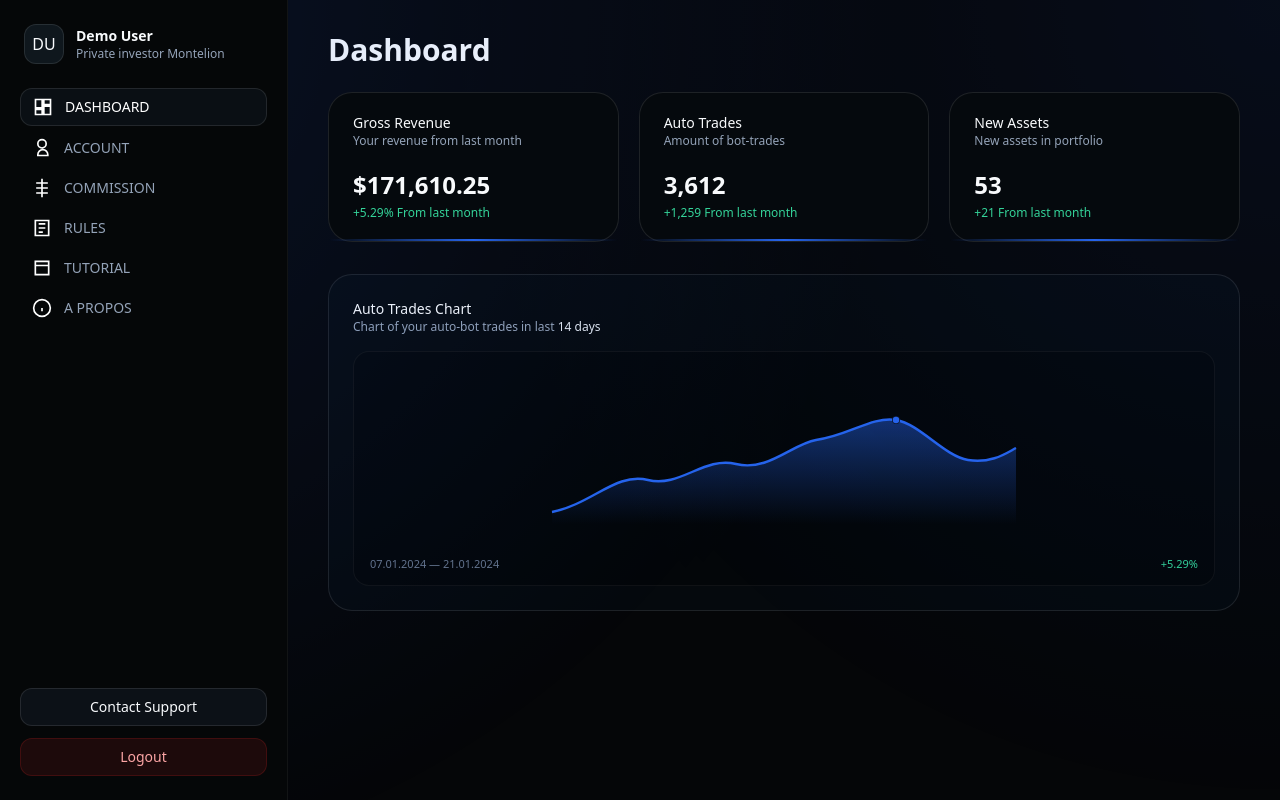
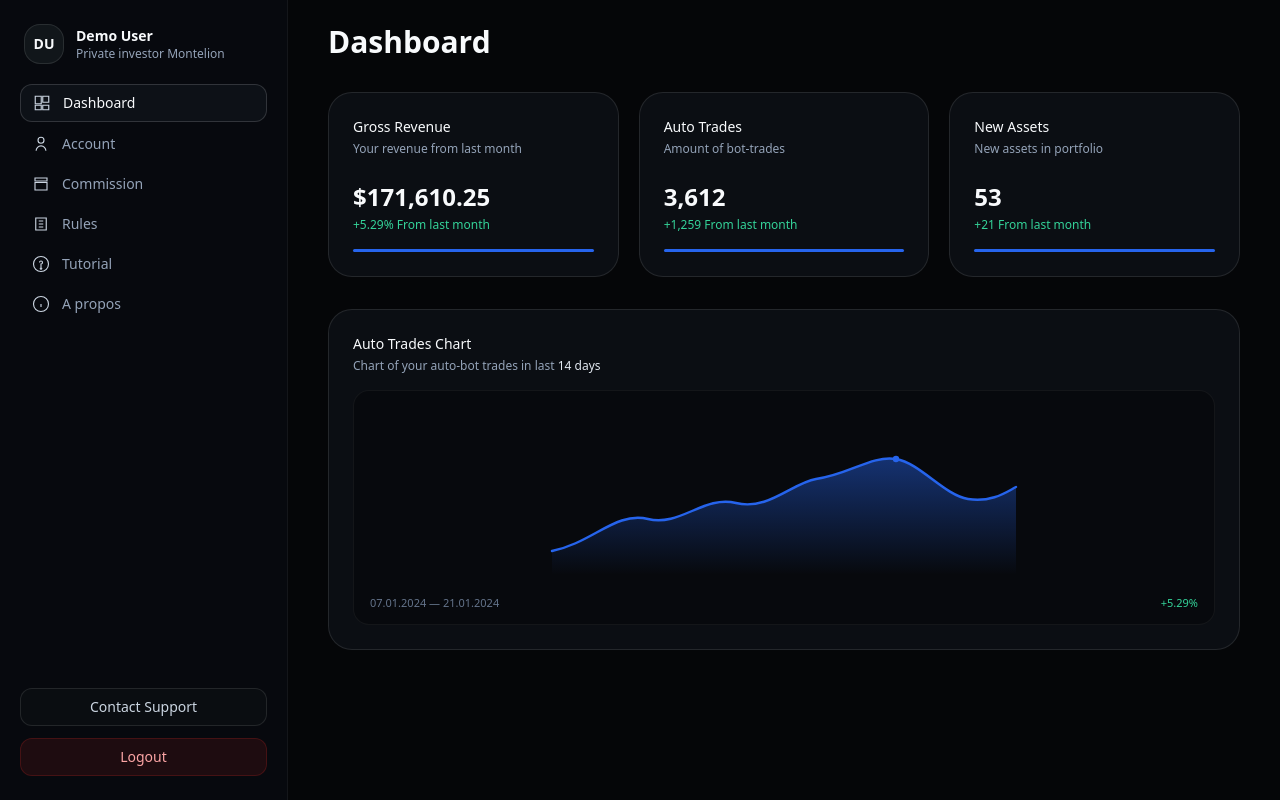
Before and after one commit to montelioncapital/montelion-app-v1, a Next.js app: page /dashboard in a window 1280 px wide. Built offline with nearby package versions, Linux system fonts and the light colour scheme.

Commit message:
Update page.jsx

```diff
--- a/app/dashboard/page.jsx
+++ b/app/dashboard/page.jsx
@@ -2,57 +2,49 @@
 
 const brandBlue = "#2664EC";
 
-/* -------------------- SVG ICONS -------------------- */
+/* ------------------ SVG ICONS (thin) ------------------ */
 const IconDashboard = () => (
-  <svg className="w-5 h-5" fill="none" stroke="white" strokeWidth="2" viewBox="0 0 24 24">
-    <path d="M3 13h8V3H3v10Zm0 8h8v-6H3v6Zm10 0h8V11h-8v10Zm0-18v6h8V3h-8Z" />
+  <svg width="18" height="18" viewBox="0 0 24 24" fill="none" stroke="currentColor" strokeWidth="1.5">
+    <path d="M3 13h8V3H3v10zM13 21h8v-6h-8v6zM13 3v8h8V3h-8zM3 21h8v-6H3v6z" />
   </svg>
 );
 
-const IconUser = () => (
-  <svg className="w-5 h-5" fill="none" stroke="white" strokeWidth="2" viewBox="0 0 24 24">
-    <path d="M12 12a5 5 0 1 0-5-5 5 5 0 0 0 5 5Zm7 9v-1a6 6 0 0 0-12 0v1Z" />
+const IconAccount = () => (
+  <svg width="18" height="18" viewBox="0 0 24 24" fill="none" stroke="currentColor" strokeWidth="1.5">
+    <circle cx="12" cy="7" r="4" />
+    <path d="M5.5 21a6.5 6.5 0 0 1 13 0" />
   </svg>
 );
 
 const IconCommission = () => (
-  <svg className="w-5 h-5" fill="none" stroke="white" strokeWidth="2" viewBox="0 0 24 24">
-    <path d="M12 1v22M5 6h14M5 12h14M5 18h14" />
+  <svg width="18" height="18" viewBox="0 0 24 24" fill="none" stroke="currentColor" strokeWidth="1.5">
+    <path d="M4 4h16v4H4zM4 10h16v10H4z" />
   </svg>
 );
 
 const IconRules = () => (
-  <svg className="w-5 h-5" fill="none" stroke="white" strokeWidth="2" viewBox="0 0 24 24">
-    <path d="M4 3h16v18H4zM8 7h8M8 12h8M8 17h5" />
+  <svg width="18" height="18" viewBox="0 0 24 24" fill="none" stroke="currentColor" strokeWidth="1.5">
+    <path d="M5 4h14v16H5z" />
+    <path d="M9 8h6M9 12h6M9 16h6" />
   </svg>
 );
 
 const IconTutorial = () => (
-  <svg className="w-5 h-5" fill="none" stroke="white" strokeWidth="2" viewBox="0 0 24 24">
-    <path d="M4 4h16v16H4zM4 9h16" />
+  <svg width="18" height="18" viewBox="0 0 24 24" fill="none" stroke="currentColor" strokeWidth="1.5">
+    <circle cx="12" cy="12" r="10" />
+    <path d="M12 16v-4a2 2 0 1 0-2-2" />
+    <circle cx="12" cy="18" r="1" />
   </svg>
 );
 
 const IconAbout = () => (
-  <svg className="w-5 h-5" fill="none" stroke="white" strokeWidth="2" viewBox="0 0 24 24">
+  <svg width="18" height="18" viewBox="0 0 24 24" fill="none" stroke="currentColor" strokeWidth="1.5">
     <circle cx="12" cy="12" r="10" />
     <path d="M12 16v-4M12 8h.01" />
   </svg>
 );
 
-export default function DashboardPage() {
-  const userName = "Demo User";
-  const initials = "DU";
-
-  const menu = [
-    { label: "Dashboard", icon: <IconDashboard />, active: true },
-    { label: "Account", icon: <IconUser /> },
-    { label: "Commission", icon: <IconCommission /> },
-    { label: "Rules", icon: <IconRules /> },
-    { label: "Tutorial", icon: <IconTutorial /> },
-    { label: "A Propos", icon: <IconAbout /> },
-  ];
-
+/* ------------------ TOP STATS ------------------ */
 const topStats = [
   {
     label: "Gross Revenue",
@@ -74,149 +66,127 @@ export default function DashboardPage() {
   },
 ];
 
+export default function DashboardPage() {
   return (
     <div className="flex min-h-screen bg-[#050608] text-slate-50">
-      {/* BACKGROUND GLOW */}
-      <div
-        className="pointer-events-none fixed inset-0 opacity-40"
-        style={{
-          background:
-            "radial-gradient(circle at 0% 0%, rgba(38,100,236,0.35), transparent 60%), radial-gradient(circle at 100% 0%, rgba(38,100,236,0.2), transparent 55%)",
-        }}
-      />
 
       {/* SIDEBAR */}
-      <aside className="relative z-10 flex w-72 flex-col border-r border-white/5 bg-[#050708]">
-        {/* USER */}
-        <div className="px-6 pt-6 pb-6 flex items-center gap-3">
-          <div className="flex h-10 w-10 items-center justify-center rounded-xl bg-[#0f171d] border border-white/10">
-            {initials}
+      <aside className="flex w-72 flex-col border-r border-white/5 bg-[#07090E]">
+
+        {/* USER INFO */}
+        <div className="px-6 pt-6 pb-5">
+          <div className="flex items-center gap-3">
+            <div className="flex h-10 w-10 items-center justify-center rounded-2xl bg-[#11161a] border border-white/10 text-sm font-semibold">
+              DU
             </div>
-          <div className="leading-tight">
-            <div className="text-sm font-semibold">{userName}</div>
+            <div>
+              <div className="text-sm font-semibold">Demo User</div>
               <div className="text-xs text-slate-400">Private investor Montelion</div>
+            </div>
           </div>
         </div>
 
         {/* MENU */}
-        <nav className="flex-1 px-5 space-y-1">
-          {menu.map((item) => (
-            <button
-              key={item.label}
-              className={[
-                "flex items-center w-full gap-3 rounded-xl px-3 py-2 text-left transition-colors",
-                item.active
-                  ? "bg-[#0a0f14] border border-white/10 text-white"
-                  : "text-slate-400 hover:bg-white/5",
-              ].join(" ")}
-            >
-              <span>{item.icon}</span>
-              <span className="text-sm">{item.label.toUpperCase()}</span>
-            </button>
-          ))}
+        <nav className="flex-1 px-5 space-y-1 text-sm">
+
+          <SidebarItem label="Dashboard" icon={<IconDashboard />} active />
+          <SidebarItem label="Account" icon={<IconAccount />} />
+          <SidebarItem label="Commission" icon={<IconCommission />} />
+          <SidebarItem label="Rules" icon={<IconRules />} />
+          <SidebarItem label="Tutorial" icon={<IconTutorial />} />
+          <SidebarItem label="A propos" icon={<IconAbout />} />
         </nav>
 
-        {/* BOTTOM BUTTONS */}
+        {/* FOOTER BUTTONS */}
         <div className="px-5 pb-6 space-y-3">
-          <button className="w-full rounded-xl border border-white/10 bg-[#0c1117] py-2 text-sm hover:bg-white/10">
+          <button className="w-full rounded-xl border border-white/10 bg-[#0a0d11] py-2 text-sm text-slate-300 hover:bg-[#0f1318]">
             Contact Support
           </button>
-          <button className="w-full rounded-xl border border-red-800/30 bg-red-900/20 py-2 text-sm text-red-300 hover:bg-red-900/30">
+
+          <button className="w-full rounded-xl border border-red-900/40 bg-red-900/20 py-2 text-sm text-red-300 hover:bg-red-900/30">
             Logout
           </button>
         </div>
       </aside>
 
-      {/* MAIN AREA */}
-      <main className="flex-1 px-10 pt-8 pb-12">
-        {/* PAGE TITLE */}
-        <h1 className="text-3xl font-semibold mb-6">Dashboard</h1>
+      {/* MAIN */}
+      <main className="flex-1 px-10 pt-6 pb-10 space-y-8">
+
+        {/* TITLE */}
+        <h1 className="text-3xl font-semibold">Dashboard</h1>
 
         {/* TOP CARDS */}
-        <div className="grid gap-5 md:grid-cols-3">
+        <section className="grid gap-5 md:grid-cols-3">
           {topStats.map((card) => (
-            <div
-              key={card.label}
-              className="rounded-3xl border border-white/10 bg-[#05090d] px-6 py-5 relative"
-            >
-              {/* Thin gradient underline */}
-              <div
-                className="absolute left-0 right-0 bottom-0 h-[2px]"
-                style={{
-                  background: `linear-gradient(90deg, transparent, ${brandBlue}, transparent)`,
-                }}
-              />
+            <div key={card.label} className="rounded-3xl border border-white/10 bg-[#0b0e13] p-6">
 
               <p className="text-sm font-medium">{card.label}</p>
-              <p className="text-xs text-slate-400">{card.description}</p>
+              <p className="mt-1 text-xs text-slate-400">{card.description}</p>
 
-              <div className="mt-5 text-2xl font-semibold">{card.value}</div>
+              <div className="mt-6 text-2xl font-semibold">{card.value}</div>
               <div className="mt-1 text-xs text-emerald-400">{card.change}</div>
+
+              {/* THIN BLUE BAR */}
+              <div className="mt-4 h-[3px] w-full rounded-full"
+                   style={{ background: brandBlue }} />
             </div>
           ))}
-        </div>
+        </section>
 
-        {/* BIG CHART */}
-        <div className="mt-8 rounded-3xl border border-white/10 bg-[#05090d] px-6 py-6">
+        {/* MAIN CHART */}
+        <section className="rounded-3xl border border-white/10 bg-[#0b0e13] p-6">
+
           <div className="mb-4">
             <p className="text-sm font-medium">Auto Trades Chart</p>
-            <p className="text-xs text-slate-400">
+            <p className="mt-1 text-xs text-slate-400">
               Chart of your auto-bot trades in last <span className="text-slate-200">14 days</span>
             </p>
           </div>
 
-          {/* CHART */}
           <div className="rounded-2xl border border-white/5 bg-black/30 px-4 pt-4 pb-3">
+            {/* BIG CHART */}
             <svg viewBox="0 0 600 220" className="w-full h-44">
               <defs>
-                <linearGradient id="chartFill" x1="0" y1="0" x2="0" y2="1">
+                <linearGradient id="areaFill" x1="0" y1="0" x2="0" y2="1">
                   <stop offset="0%" stopColor={brandBlue} stopOpacity="0.45" />
-                  <stop offset="90%" stopColor={brandBlue} stopOpacity="0" />
+                  <stop offset="100%" stopColor={brandBlue} stopOpacity="0" />
                 </linearGradient>
               </defs>
 
-              <path
-                d="
-                  M10 180
-                  C60 170, 90 130, 130 140
-                  C170 150, 200 110, 240 120
-                  C280 130, 310 95, 340 90
-                  C380 85, 410 60, 440 65
-                  C470 70, 500 110, 530 115
-                  C560 120, 580 105, 590 100
-                  L 590 210 L 10 210 Z
-                "
-                fill="url(#chartFill)"
-              />
+              <path d="M10 180 C60 170, 90 130, 130 140 C170 150, 200 110, 240 120 C280 130, 310 95, 340 90 C380 85, 410 60, 440 65 C470 70, 500 110, 530 115 C560 120, 580 105, 590 100 L590 210 L10 210 Z"
+                    fill="url(#areaFill)" />
 
-              <path
-                d="
-                  M10 180
-                  C60 170, 90 130, 130 140
-                  C170 150, 200 110, 240 120
-                  C280 130, 310 95, 340 90
-                  C380 85, 410 60, 440 65
-                  C470 70, 500 110, 530 115
-                  C560 120, 580 105, 590 100
-                "
-                fill="none"
-                stroke={brandBlue}
-                strokeWidth="3"
-              />
+              <path d="M10 180 C60 170, 90 130, 130 140 C170 150, 200 110, 240 120 C280 130, 310 95, 340 90 C380 85, 410 60, 440 65 C470 70, 500 110, 530 115 C560 120, 580 105, 590 100"
+                    fill="none" stroke={brandBlue} strokeWidth="3" strokeLinecap="round" />
 
-              {/* point */}
-              <circle cx="440" cy="65" r="5" fill="#0f172a" />
+              {/* POINT */}
               <circle cx="440" cy="65" r="4" fill={brandBlue} />
             </svg>
 
-            {/* FOOTER */}
-            <div className="flex justify-between mt-3 text-[11px] text-slate-500">
+            <div className="mt-3 flex justify-between text-[11px] text-slate-500">
               <span>07.01.2024 — 21.01.2024</span>
               <span className="text-emerald-400 font-medium">+5.29%</span>
             </div>
           </div>
-        </div>
+        </section>
       </main>
     </div>
   );
 }
+
+/* ------------------ SIDEBAR ITEM COMPONENT ------------------ */
+function SidebarItem({ label, icon, active }) {
+  return (
+    <button
+      className={[
+        "flex w-full items-center gap-3 rounded-xl px-3 py-2 text-left transition-colors",
+        active
+          ? "bg-[#0d1117] border border-white/15 text-slate-50"
+          : "text-slate-400 hover:bg-white/5",
+      ].join(" ")}
+    >
+      <span className="text-slate-300">{icon}</span>
+      <span className="text-sm">{label}</span>
+    </button>
+  );
+}
```
Lines whose indentation alone changed are shown as unchanged.
